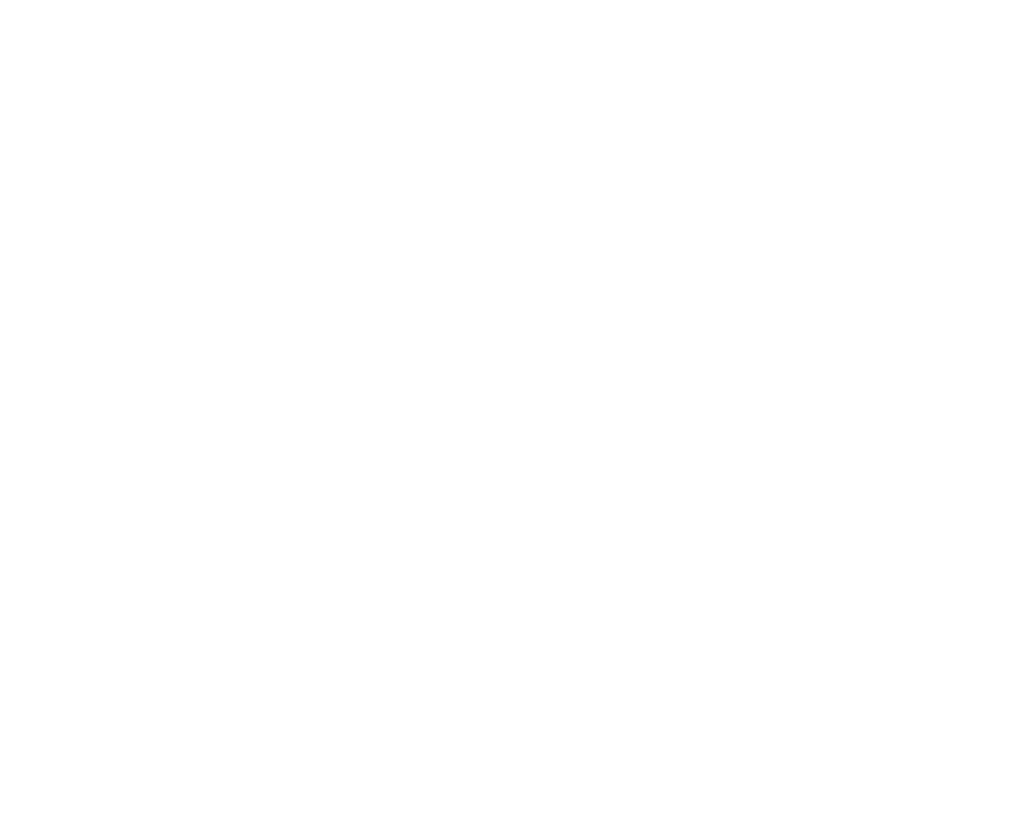
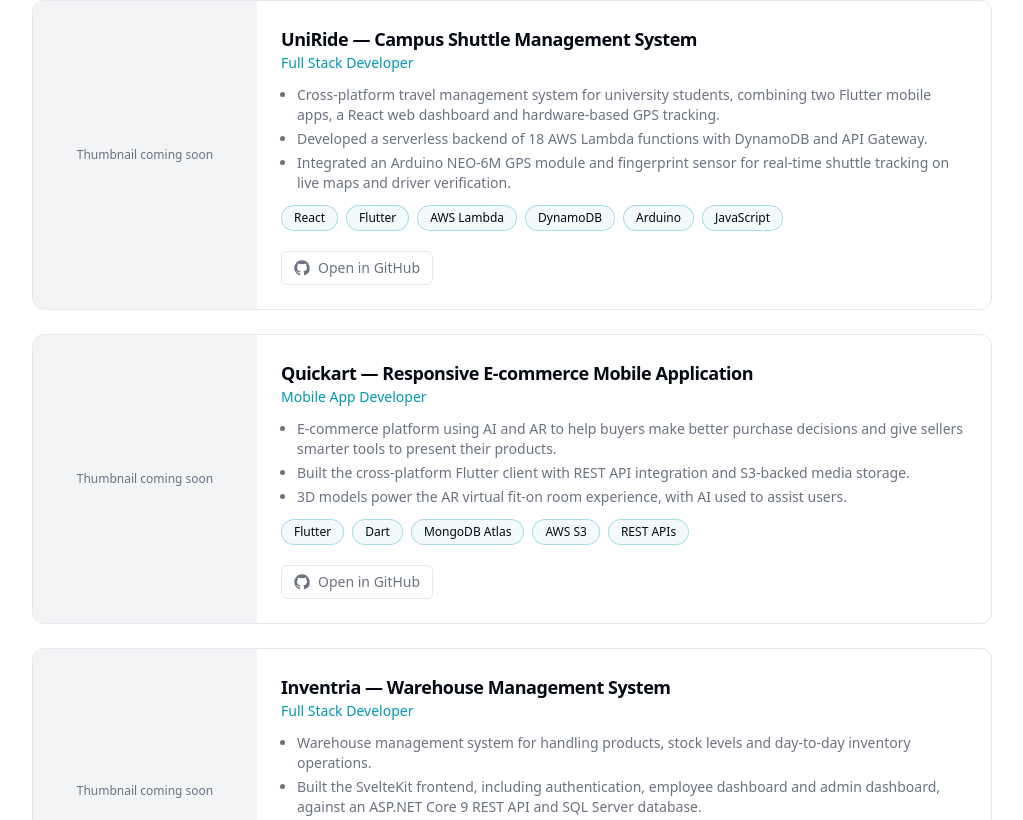
Before and after one commit to lynx7843/lynx_portfolio, a React (Vite) app: page / in a window 1280 px wide. Shown: the part 1520-2340 px from the top of the page, without its empty margins (128-1151 px from the left). Before the commit the page ends 1344 px from the top, so only its background shows below. Built offline with nearby package versions, Linux system fonts and the light colour scheme.

Commit message:
projects section and wired navbar

```diff
--- a/src/App.tsx
+++ b/src/App.tsx
@@ -1,6 +1,7 @@
 import Navbar from "@/components/Navbar";
 import Hero from "@/components/Hero";
 import TechStack from "@/components/TechStack";
+import Projects from "@/components/Projects";
 
 export default function App() {
   return (
@@ -10,6 +11,7 @@
       <main>
         <Hero />
         <TechStack />
+        <Projects />
       </main>
     </>
   );
--- /dev/null
+++ b/src/components/Projects.tsx
@@ -0,0 +1,63 @@
+import { siteData } from "@/data/site";
+import { GithubIcon } from "@/components/icons";
+
+export default function Projects() {
+  return (
+    <section id="projects" className="container max-w-5xl py-16 md:py-24">
+      <h2 className="mb-10 text-3xl font-bold tracking-tight md:text-4xl">
+        Projects
+      </h2>
+
+      <div className="grid gap-6">
+        {siteData.projects.map((project) => (
+          <article
+            key={project.title}
+            className="flex flex-col overflow-hidden rounded-xl border border-border bg-card sm:flex-row"
+          >
+            <div className="flex h-40 shrink-0 items-center justify-center bg-muted text-xs text-muted-foreground sm:h-auto sm:w-56">
+              Thumbnail coming soon
+            </div>
+
+            <div className="flex flex-1 flex-col gap-3 p-6">
+              <div>
+                <h3 className="text-lg font-semibold tracking-tight">
+                  {project.title}
+                </h3>
+                <p className="text-sm font-medium text-primary">{project.role}</p>
+              </div>
+
+              <ul className="list-disc space-y-1 pl-4 text-sm text-muted-foreground">
+                {project.description.map((point) => (
+                  <li key={point}>{point}</li>
+                ))}
+              </ul>
+
+              <div className="flex flex-wrap gap-2">
+                {project.tech.map((item) => (
+                  <span
+                    key={item}
+                    className="rounded-full border border-primary/30 bg-primary/5 px-3 py-1 text-xs font-medium text-foreground"
+                  >
+                    {item}
+                  </span>
+                ))}
+              </div>
+
+              <div className="mt-auto pt-2">
+                <a
+                  href={project.githubUrl}
+                  target="_blank"
+                  rel="noreferrer"
+                  className="inline-flex items-center gap-2 rounded-md border border-input px-3 py-1.5 text-sm font-medium text-muted-foreground transition-colors hover:bg-accent hover:text-accent-foreground"
+                >
+                  <GithubIcon className="h-4 w-4" />
+                  Open in GitHub
+                </a>
+              </div>
+            </div>
+          </article>
+        ))}
+      </div>
+    </section>
+  );
+}
--- a/src/data/site.ts
+++ b/src/data/site.ts
@@ -22,11 +22,20 @@
   items: string[];
 }
 
+export interface Project {
+  title: string;
+  role: string;
+  description: string[];
+  tech: string[];
+  githubUrl: string;
+}
+
 export interface SiteData {
   navLinks: NavLink[];
   personalInfo: PersonalInfo;
   contactInfo: ContactInfo;
   techStack: TechCategory[];
+  projects: Project[];
 }
 
 export const siteData: SiteData = {
@@ -73,4 +82,48 @@
       items: ["Git", "GitHub", "Postman", "Arduino"],
     },
   ],
+  projects: [
+    {
+      title: "UniRide — Campus Shuttle Management System",
+      role: "Full Stack Developer",
+      description: [
+        "Cross-platform travel management system for university students, combining two Flutter mobile apps, a React web dashboard and hardware-based GPS tracking.",
+        "Developed a serverless backend of 18 AWS Lambda functions with DynamoDB and API Gateway.",
+        "Integrated an Arduino NEO-6M GPS module and fingerprint sensor for real-time shuttle tracking on live maps and driver verification.",
+      ],
+      tech: ["React", "Flutter", "AWS Lambda", "DynamoDB", "Arduino", "JavaScript"],
+      githubUrl: "https://github.com/lynx7843/UniRide",
+    },
+    {
+      title: "Quickart — Responsive E-commerce Mobile Application",
+      role: "Mobile App Developer",
+      description: [
+        "E-commerce platform using AI and AR to help buyers make better purchase decisions and give sellers smarter tools to present their products.",
+        "Built the cross-platform Flutter client with REST API integration and S3-backed media storage.",
+        "3D models power the AR virtual fit-on room experience, with AI used to assist users.",
+      ],
+      tech: ["Flutter", "Dart", "MongoDB Atlas", "AWS S3", "REST APIs"],
+      githubUrl: "https://github.com/lynx7843/Quickart-mobile",
+    },
+    {
+      title: "Inventria — Warehouse Management System",
+      role: "Full Stack Developer",
+      description: [
+        "Warehouse management system for handling products, stock levels and day-to-day inventory operations.",
+        "Built the SvelteKit frontend, including authentication, employee dashboard and admin dashboard, against an ASP.NET Core 9 REST API and SQL Server database.",
+      ],
+      tech: ["SvelteKit", "TypeScript", "ASP.NET Core 9", "C#", "Microsoft SQL Server"],
+      githubUrl: "https://github.com/lynx7843/Inventria",
+    },
+    {
+      title: "HireSync — Applicant Tracking System",
+      role: "Full Stack Developer",
+      description: [
+        "Applicant tracking system for managing job candidates and their applications through each stage of the hiring pipeline.",
+        "Implemented a Fastify REST API with Zod schema validation over PostgreSQL, paired with a multi-page React interface.",
+      ],
+      tech: ["React", "Tailwind CSS", "Node.js", "Fastify", "Zod", "PostgreSQL"],
+      githubUrl: "https://github.com/lynx7843/HireSync",
+    },
+  ],
 };
```
